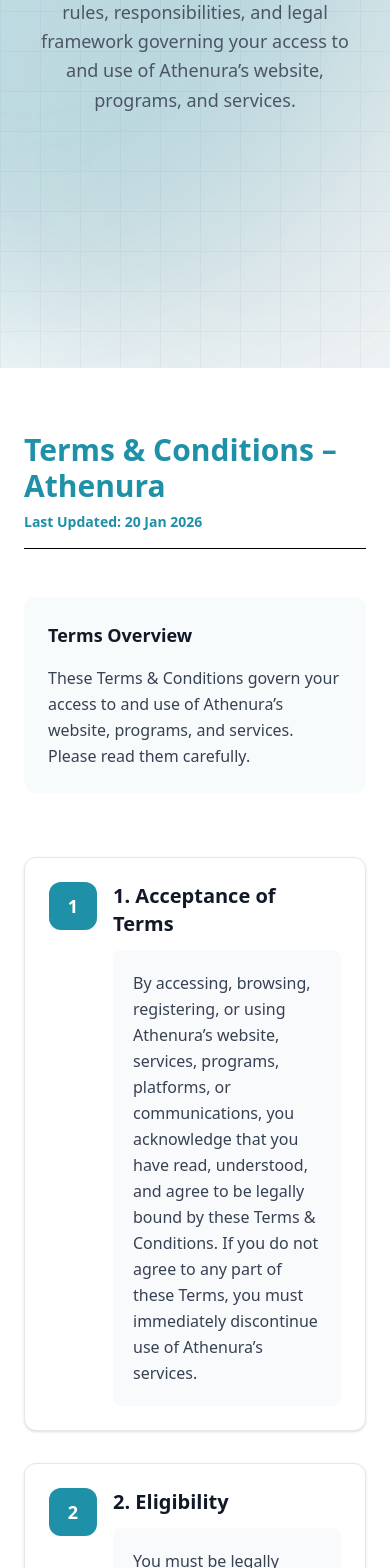
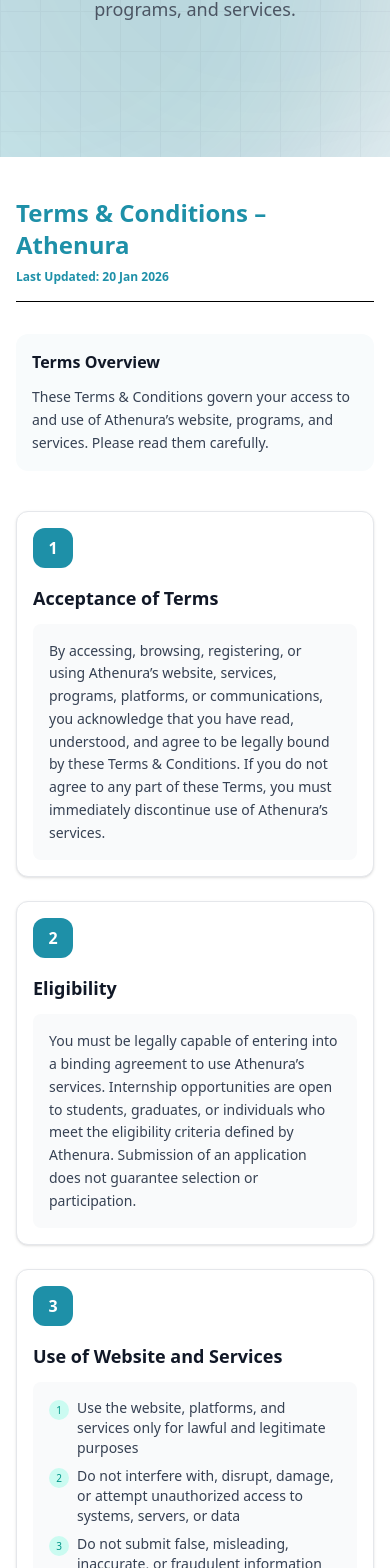
Before and after one commit to Athenura/Athenura.in, a React (Vite) app in the folder Frontend/: page /Terms-of-service in a window 390 px wide. Shown: the part 422-1990 px from the top of the page. Built offline with nearby package versions, Linux system fonts and the light colour scheme.

Commit message:
Fixed issues

```diff
--- a/Frontend/src/Home/HomeWhyUs.jsx
+++ b/Frontend/src/Home/HomeWhyUs.jsx
@@ -180,14 +180,14 @@ const WhyUsSection = () => {
     {
         id: 1,
         name: "Rahul Mehta",
-        role: "CTO, NexaTech Solutions",
+        role: "CTO, Nexus Solutions",
         content: "Athenura helped us modernize our digital infrastructure seamlessly. Their technical clarity and execution speed truly set them apart.",
         company: "NexaTech Solutions",
         image: "https://images.unsplash.com/photo-1603415526960-f7e0328c63b1?w=150&h=150&fit=crop&crop=face"
     },
     {
         id: 2,
-        name: "Priya Sharma",
+        name: "Suresh Sharma",
         role: "Head of Technology, BrightMind Systems",
         content: "The Athenura team understood our vision from day one. Their innovative mindset and problem-solving skills delivered exceptional results.",
         company: "BrightMind Systems",
--- a/Frontend/src/Legal/InternshipHero.jsx
+++ b/Frontend/src/Legal/InternshipHero.jsx
@@ -18,7 +18,7 @@ const PolicyHero = () => {
     }, []);
 
     return (
-        <section className="relative w-full min-h-[85vh] flex items-center justify-center overflow-hidden" style={{ backgroundColor: theme.bg }}>
+        <section className="relative w-full min-h-[60vh] flex items-center justify-center overflow-hidden" style={{ backgroundColor: theme.bg }}>
 
             {/* --- Background Decor --- */}
             <div className="absolute inset-0 w-full h-full pointer-events-none">
@@ -40,11 +40,11 @@ const PolicyHero = () => {
 
                 {/* Headline */}
                 <h1
-                    className={`text-2xl md:text-6xl mt-5 font-extrabold mb-8 tracking-tight leading-tight max-w-4xl transition-all duration-1000 delay-100 transform ${isVisible ? 'translate-y-0 opacity-100' : 'translate-y-10 opacity-0'}`}
+                    className={`text-5xl md:text-6xl mt-5 font-extrabold mb-8 tracking-tight leading-tight max-w-4xl transition-all duration-1000 delay-100 transform ${isVisible ? 'translate-y-0 opacity-100' : 'translate-y-10 opacity-0'}`}
                     style={{ color: theme.textDark }}
                 >
                     ATHENURA <br />
-                    <span className="text-transparent bg-clip-text" style={{ backgroundImage: `linear-gradient(135deg, ${theme.primary}, #156A7A)` }}>
+                    <span className="text-3xl text-transparent bg-clip-text" style={{ backgroundImage: `linear-gradient(135deg, ${theme.primary}, #156A7A)` }}>
                         Internship Terms & Policies
                     </span>
 
--- a/Frontend/src/Privacy/PrivacyHero.jsx
+++ b/Frontend/src/Privacy/PrivacyHero.jsx
@@ -19,7 +19,7 @@ const PrivacyHero = () => {
 
     return (
         <section
-            className="relative w-full min-h-[85vh] flex items-center justify-center overflow-hidden"
+            className="relative w-full min-h-[60vh] flex items-center justify-center overflow-hidden"
             style={{ backgroundColor: theme.bg }}
         >
             {/* --- Background Decor --- */}
@@ -46,7 +46,7 @@ const PrivacyHero = () => {
             <div className="container relative z-10 mx-auto px-6 lg:px-12 flex flex-col items-center text-center">
                 {/* Headline */}
                 <h1
-                    className={`text-2xl md:text-6xl mt-5 font-extrabold mb-8 tracking-tight leading-tight max-w-4xl transition-all duration-1000 delay-100 transform ${
+                    className={`text-4xl md:text-6xl mt-5 font-extrabold mb-8 tracking-tight leading-tight max-w-4xl transition-all duration-1000 delay-100 transform ${
                         isVisible
                             ? "translate-y-0 opacity-100"
                             : "translate-y-10 opacity-0"
--- a/Frontend/src/TermsAndConditions/TermsContent.jsx
+++ b/Frontend/src/TermsAndConditions/TermsContent.jsx
@@ -125,58 +125,77 @@ const policySections = [
     }
   ];
 
-
   return (
     <div className="w-full" style={{ backgroundColor: theme.bg }}>
-      <section className="py-16 px-6 lg:px-12">
+      <section className="py-10 md:py-16 px-4 md:px-6 lg:px-12">
         <div className="max-w-6xl mx-auto">
-
           {/* Header */}
-          <div className="mb-12">
-            <h1 className="text-3xl font-bold mb-2" style={{ color: theme.primary }}>
+          <div className="mb-8 md:mb-12">
+            <h1
+              className="text-2xl md:text-3xl font-bold mb-2"
+              style={{ color: theme.primary }}
+            >
               Terms & Conditions – Athenura
             </h1>
             <div className="border-b pb-4">
-              <p className="text-sm font-semibold" style={{ color: theme.primary }}>
+              <p
+                className="text-xs md:text-sm font-semibold"
+                style={{ color: theme.primary }}
+              >
                 Last Updated: 20 Jan 2026
               </p>
             </div>
           </div>
 
           {/* Intro */}
-          <div className="mb-16 p-6 rounded-xl" style={{ backgroundColor: theme.bgAlt }}>
-            <h2 className="text-lg md:text-xl font-semibold mb-4" style={{ color: theme.textDark }}>
+          <div
+            className="mb-10 md:mb-16 p-4 md:p-6 rounded-xl"
+            style={{ backgroundColor: theme.bgAlt }}
+          >
+            <h2
+              className="text-base md:text-xl font-semibold mb-3"
+              style={{ color: theme.textDark }}
+            >
               Terms Overview
             </h2>
-            <p className="text-gray-700 leading-relaxed">
-              These Terms & Conditions govern your access to and use of Athenura’s
-              website, programs, and services. Please read them carefully.
+            <p className="text-sm md:text-base text-gray-700 leading-relaxed">
+              These Terms & Conditions govern your access to and use of
+              Athenura’s website, programs, and services. Please read them
+              carefully.
             </p>
           </div>
 
           {/* Sections */}
-          <div className="space-y-8">
+          <div className="space-y-6">
             {policySections.map((section) => (
-              <div key={section.id} className="bg-white rounded-xl border border-gray-200 p-6 shadow-sm">
-                <div className="flex items-start gap-4">
               <div
-                    className="w-12 h-12 rounded-xl flex items-center justify-center text-white font-bold text-lg"
+                key={section.id}
+                className="bg-white rounded-xl border border-gray-200 p-4 md:p-6 shadow-sm"
+              >
+                <div className="flex flex-col md:flex-row items-start gap-4">
+                  {/* Number Badge */}
+                  <div
+                    className="w-10 h-10 md:w-12 md:h-12 rounded-xl flex items-center justify-center text-white font-bold text-base md:text-lg flex-shrink-0"
                     style={{ backgroundColor: theme.primary }}
                   >
                     {section.id}
                   </div>
 
-                  <div className="flex-1">
-                    <h3 className="text-xl font-bold mb-3" style={{ color: theme.textDark }}>
-                      {section.id}. {section.title}
+                  {/* Content */}
+                  <div className="flex-1 w-full">
+                    <h3
+                      className="text-lg md:text-xl font-bold mb-3"
+                      style={{ color: theme.textDark }}
+                    >
+                      {section.title}
                     </h3>
 
                     {section.subsections ? (
-                      <div className="bg-gray-50 p-5 rounded-lg">
-                        <ol className="space-y-2 pl-4">
+                      <div className="bg-gray-50 p-4 md:p-5 rounded-lg">
+                        <ol className="space-y-2 pl-0 md:pl-2">
                           {section.subsections.map((item, index) => (
-                            <li key={index} className="flex items-start">
-                              <span className="w-6 h-6 rounded-full bg-teal-100 text-teal-600 text-xs flex items-center justify-center mr-2 mt-0.5">
+                            <li key={index} className="flex items-start text-sm md:text-base">
+                              <span className="w-5 h-5 rounded-full bg-teal-100 text-teal-600 text-[10px] md:text-xs flex items-center justify-center mr-2 mt-0.5 flex-shrink-0">
                                 {index + 1}
                               </span>
                               <span className="text-gray-700">{item}</span>
@@ -185,8 +204,10 @@ const policySections = [
                         </ol>
                       </div>
                     ) : (
-                      <div className="bg-gray-50 p-5 rounded-lg">
-                        <p className="text-gray-700 leading-relaxed">{section.content}</p>
+                      <div className="bg-gray-50 p-4 md:p-5 rounded-lg">
+                        <p className="text-sm md:text-base text-gray-700 leading-relaxed">
+                          {section.content}
+                        </p>
                       </div>
                     )}
                   </div>
@@ -196,15 +217,20 @@ const policySections = [
           </div>
 
           {/* Footer */}
-          <div className="mt-16 p-6 rounded-xl border border-gray-200 text-center">
-            <div className="inline-flex items-center gap-2 px-4 py-2 rounded-full" style={{ backgroundColor: theme.primaryLight }}>
-              <span className="text-lg">📜</span>
-              <span className="font-medium" style={{ color: theme.primary }}>
+          <div className="mt-10 md:mt-16 p-4 md:p-6 rounded-xl border border-gray-200 text-center">
+            <div
+              className="inline-flex items-center gap-2 px-3 md:px-4 py-2 rounded-full max-w-full"
+              style={{ backgroundColor: theme.primaryLight }}
+            >
+              <span className="text-base md:text-lg flex-shrink-0">📜</span>
+              <span
+                className="text-xs md:text-sm font-medium break-words text-left md:text-center"
+                style={{ color: theme.primary }}
+              >
                 These Terms & Conditions are effective immediately
               </span>
             </div>
           </div>
-
         </div>
       </section>
     </div>
--- a/Frontend/src/TermsAndConditions/TermsHero.jsx
+++ b/Frontend/src/TermsAndConditions/TermsHero.jsx
@@ -19,7 +19,7 @@ const TermsHero = () => {
 
     return (
         <section
-            className="relative w-full min-h-[85vh] flex items-center justify-center overflow-hidden"
+            className="relative w-full min-h-[60vh] flex items-center justify-center overflow-hidden"
             style={{ backgroundColor: theme.bg }}
         >
             {/* --- Background Decor --- */}
@@ -46,7 +46,7 @@ const TermsHero = () => {
             <div className="container relative z-10 mx-auto px-6 lg:px-12 flex flex-col items-center text-center">
                 {/* Headline */}
                 <h1
-                    className={`text-2xl md:text-6xl mt-5 font-extrabold mb-8 tracking-tight leading-tight max-w-4xl transition-all duration-1000 delay-100 transform ${
+                    className={`text-4xl md:text-6xl mt-5 font-extrabold mb-8 tracking-tight leading-tight max-w-4xl transition-all duration-1000 delay-100 transform ${
                         isVisible
                             ? "translate-y-0 opacity-100"
                             : "translate-y-10 opacity-0"
```
Also changed, not shown: Frontend/src/Footer.jsx (+17 -17 lines), Frontend/src/Legal/InternShipContant.jsx (+28 -28 lines), Frontend/src/Privacy/PrivacyContent.jsx (+26 -23 lines), 1 other file (tests, documents, lock files or other folders). Lines whose indentation alone changed are shown as unchanged.
